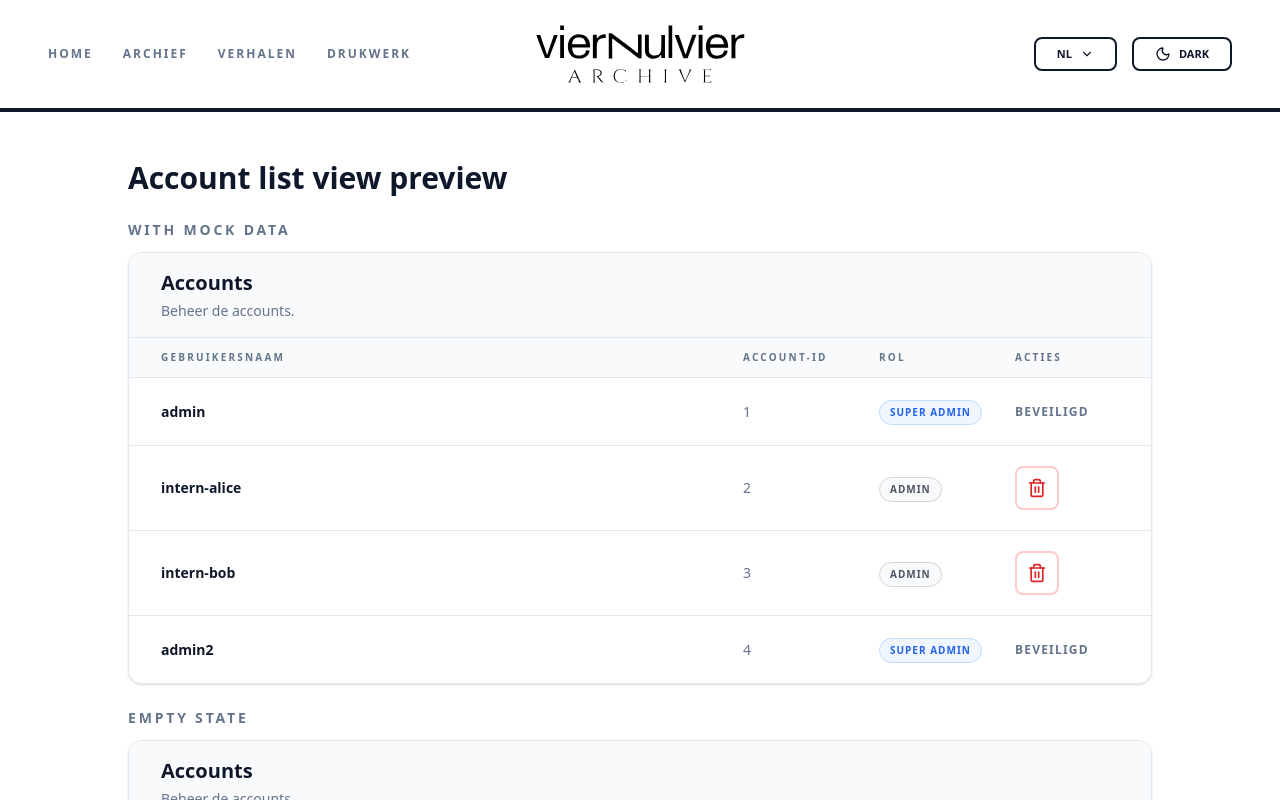
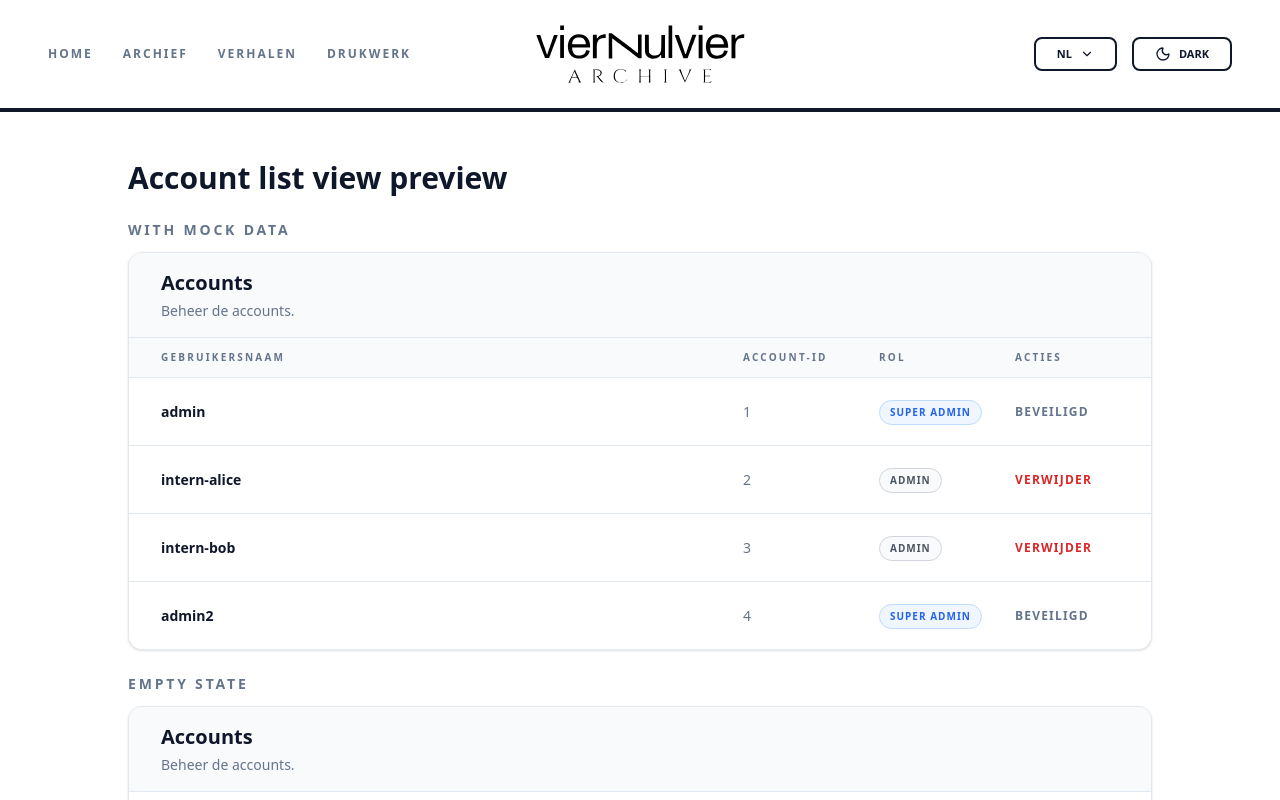
Before and after one commit to SELab-2/viernulvier-4, a Nuxt app in the folder frontend/: page /tempShowcase in a window 1280 px wide. Shown: the top 800 px of the page. Built offline with nearby package versions, Linux system fonts and the light colour scheme.

Commit message:
turn deletebutton into textbutton

```diff
--- a/frontend/app/components/admin/AccountListRow.vue
+++ b/frontend/app/components/admin/AccountListRow.vue
@@ -64,6 +64,7 @@ const { t } = useI18n();
       <AdminDeleteButton
         v-if="!account.superAdmin"
         :label="t('accounts.delete')"
+        mode="text"
         @click="emit('delete', account)"
       />
       <span
--- a/frontend/app/components/admin/DeleteButton.vue
+++ b/frontend/app/components/admin/DeleteButton.vue
@@ -8,10 +8,12 @@ import { Trash2 } from "lucide-vue-next";
 interface Props {
   label: string;
   size?: number;
+  mode?: "icon" | "text";
 }
 
 const props = withDefaults(defineProps<Props>(), {
   size: 44,
+  mode: "icon",
 });
 
 const emit = defineEmits<{
@@ -20,8 +22,19 @@ const emit = defineEmits<{
 </script>
 
 <template>
+  <button
+    v-if="props.mode === 'text'"
+    type="button"
+    :aria-label="label"
+    class="text-xs font-semibold uppercase tracking-widest text-action-red-icon hover:text-action-red-border"
+    @click="emit('click')"
+  >
+    {{ label }}
+  </button>
+
   <!-- Red delete action button -->
   <AdminActionButton
+    v-else
     :label="label"
     :size="props.size"
     variant="red"
--- a/frontend/locales/en.json
+++ b/frontend/locales/en.json
@@ -180,7 +180,7 @@
     "superAdmin": "Super admin",
     "admin": "Admin",
     "actions": "Actions",
-    "delete": "Delete",
+    "delete": "Remove",
     "protected": "Protected"
   },
   "prints": {
--- a/frontend/locales/nl.json
+++ b/frontend/locales/nl.json
@@ -180,7 +180,7 @@
     "superAdmin": "Super admin",
     "admin": "Admin",
     "actions": "Acties",
-    "delete": "Verwijderen",
+    "delete": "Verwijder",
     "protected": "Beveiligd"
   },
   "prints": {
```
Also changed, not shown: 1 other file (tests, documents, lock files or other folders).
